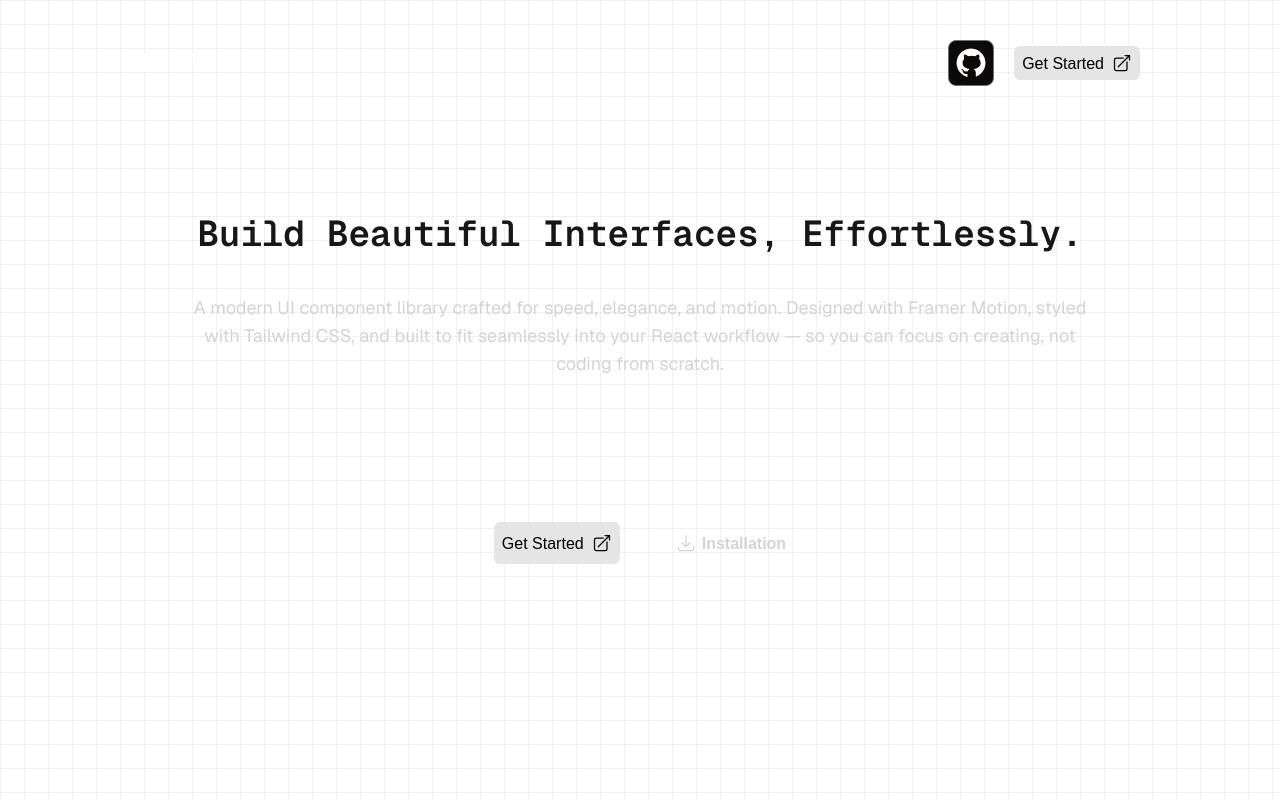
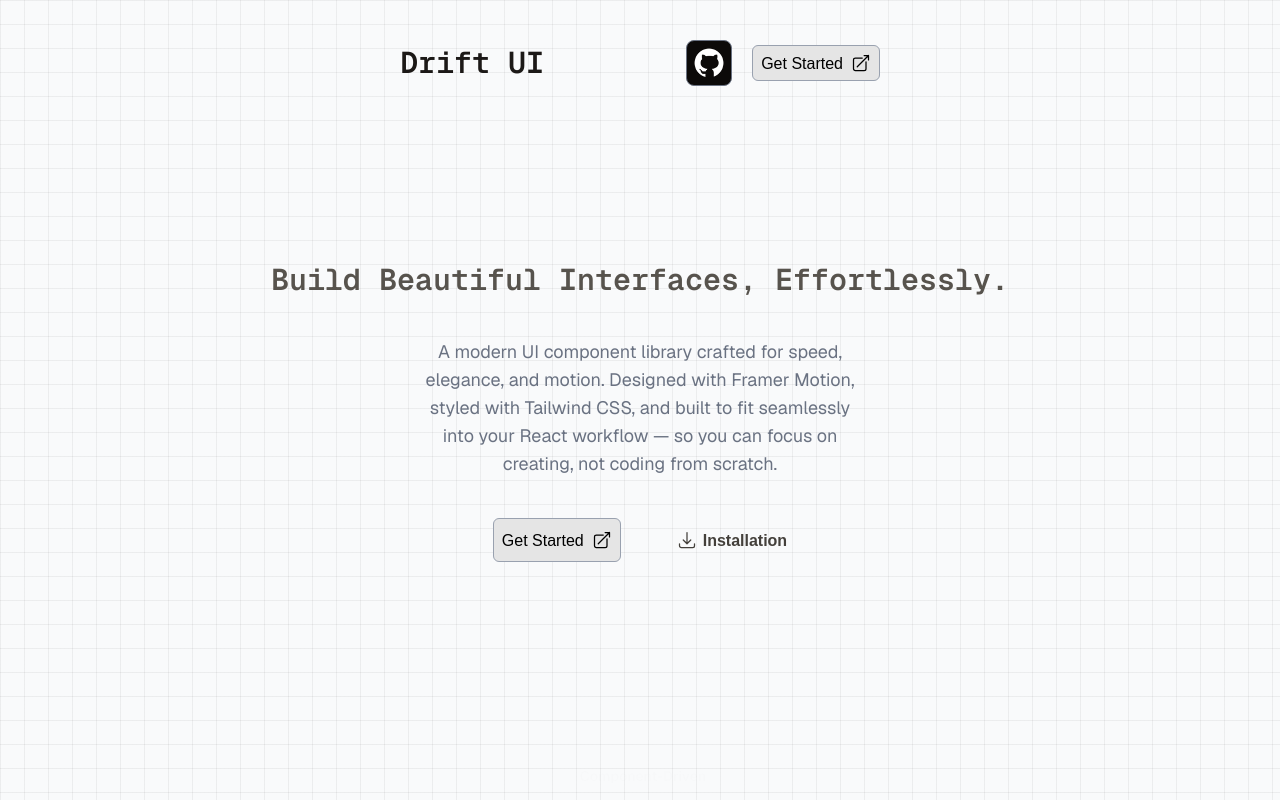
Before and after one commit to suryanshXD/Drift-UI, a Next.js app: page / in a window 1280 px wide. Built offline with nearby package versions, Linux system fonts and the light colour scheme.

Commit message:
grid bg change

```diff
--- a/app/components/home/Body.tsx
+++ b/app/components/home/Body.tsx
@@ -12,7 +12,7 @@ export function Body() {
       <motion.div
         initial="initial"
         animate="animate"
-        className="flex flex-col justify-center items-center text-center sm: mt-32 md:mt-32"
+        className="flex flex-col justify-center items-center text-center sm:px-12 sm: mt-32 md:mt-44 md:px-60"
       >
         <motion.div
           variants={{
@@ -20,7 +20,7 @@ export function Body() {
             animate: { opacity: 1, y: 0 },
           }}
           transition={{ delay: 1.1, duration: 1 }}
-          className="font-semibold font-mono sm: text-2xl sm: px-5 md:text-4xl"
+          className="font-semibold text-stone-600 font-mono sm: text-2xl sm: px-5 md:text-3xl"
         >
           Build Beautiful Interfaces, Effortlessly.
         </motion.div>
@@ -30,7 +30,7 @@ export function Body() {
             animate: { opacity: 1, y: 0 },
           }}
           transition={{ delay: 1.2, duration: 1 }}
-          className=" text-neutral-300 font-sans text-center sm: mt-10 sm: px-5 sm: text-md md:px-46 md:mt-10 md:text-lg"
+          className=" text-gray-500   font-sans text-center sm: mt-10 sm: px-5 sm: text-md md:px-46 md:mt-10 md:text-lg"
         >
           A modern UI component library crafted for speed, elegance, and motion.
           Designed with Framer Motion, styled with Tailwind CSS, and{" "}
@@ -47,7 +47,7 @@ export function Body() {
             on creating, not coding from scratch.
           </motion.span>
         </motion.div>
-        <div className="flex flex-row items-center gap-14 mt-36">
+        <div className="flex flex-row items-center gap-14 mt-10">
           <Link href={"/docs"}>
             <motion.button
               variants={{
@@ -55,7 +55,7 @@ export function Body() {
                 animate: { opacity: 1, y: 0 },
               }}
               transition={{ delay: 1.5, duration: 1 }}
-              className="flex flex-row items-center justify-center bg-neutral-200 text-black rounded-md p-2 cursor-pointer"
+              className="flex flex-row items-center justify-center border border-gray-400 bg-neutral-200 text-black rounded-md p-2 cursor-pointer"
             >
               <span className="pt-0.5 pr-2">Get Started </span>
               <ExternalLink />
@@ -68,7 +68,7 @@ export function Body() {
                 animate: { opacity: 1, y: 0 },
               }}
               transition={{ delay: 1.5, duration: 1 }}
-              className="text-neutral-300 flex flex-row items-center font-semibold"
+              className="text-stone-700 flex flex-row items-center font-semibold"
             >
               <span className="pr-1.5">
                 <DownloadLogo />
@@ -77,7 +77,7 @@ export function Body() {
             </motion.div>
           </Link>
         </div>
-        <div className="text-neutral-400 font-sans font-semibold text-sm sm: mt-62 md:mt-38">
+        <div className="text-stone-600 font-sans font-semibold text-sm sm: mt-[86%] md:mt-46">
           <RotateWord
             words={["Component-Driven", "Motion-Enabled", "Production-Ready"]}
           />
--- a/app/components/home/Header.tsx
+++ b/app/components/home/Header.tsx
@@ -13,7 +13,7 @@ export function Header() {
         initial="initial"
         animate="animate"
         transition={{ delay: 0.5, staggerChildren: 0.1 }}
-        className="flex flex-row justify-between items-center text-center sm: pt-8 md:pt-10 md:px-5"
+        className=" relative flex flex-row justify-between items-center text-center sm: pt-8 md:pt-10 md:px-70"
       >
         <motion.div
           variants={{
@@ -21,7 +21,7 @@ export function Header() {
             animate: { opacity: 1, y: 0 },
           }}
           transition={{ duration: 1, delay: 0.5 }}
-          className="font-semibold font-mono  text-white sm: ml-8 sm: text-xl  md:ml-30 md:text-2xl"
+          className="font-semibold font-mono  text-stone-900 sm: ml-8 sm: text-xl  md:ml-30 md:text-3xl"
         >
           Drift UI
         </motion.div>
@@ -50,7 +50,7 @@ export function Header() {
             className="sm: hidden md:block"
           >
             <Link href={"/docs"}>
-              <button className="flex flex-row items-center justify-center bg-neutral-200 text-black rounded-md py-1 px-2 cursor-pointer">
+              <button className="flex flex-row items-center justify-center border border-gray-400 bg-neutral-200 text-black rounded-md py-1 px-2 cursor-pointer">
                 <span className="pt-0.5 pr-2">Get Started </span>
                 <ExternalLink />
               </button>
--- a/app/docs/components/3d-effect/page.tsx
+++ b/app/docs/components/3d-effect/page.tsx
@@ -18,7 +18,7 @@ export default function page() {
   return (
     <>
       <div className="flex flex-row min-h-screen sm: ml-1 lg:ml-36">
-        <div className="pl-10  mt-24">
+        <div className="pl-10  mt-12">
           <div className="text-3xl text-black font-sans font-bold">
             3D Card Effect
           </div>
--- a/app/docs/layout.tsx
+++ b/app/docs/layout.tsx
@@ -9,7 +9,7 @@ import { usePathname } from "next/navigation";
 
 const components = [
   {
-    label: "3d-effect",
+    label: "3D-effect",
     herf: "/3d-effect",
   },
   {
@@ -48,16 +48,16 @@ export default function layout({ children }: { children: React.ReactNode }) {
   const selectedPath = (path: string) => {
     if (path === "/docs") return "introduction";
     if (path.includes("/docs/installtion")) return "installtion";
-    if (path.includes("/docs/components/3d-effect")) return "3d-effect";
+    if (path.includes("/docs/components/3d-effect")) return "3D-effect";
     if (path.includes("/docs/components/background")) return "Background";
     if (path.includes("/docs/components/button")) return "Button";
     if (path.includes("/docs/components/card")) return "Card";
-    if (path.includes("/docs/components/header")) return "Header";
+    if (path.includes("/docs/components/navbar")) return "Navbar";
     if (path.includes("/docs/components/scroll")) return "Scroll";
     if (path.includes("/docs/components/text")) return "Text";
     if (path.includes("/docs/components/testimonial")) return "Testimonial";
 
-    return ""; // fallback
+    return "";
   };
   const [selected, setSelected] = useState(selectedPath(pathname));
 
@@ -170,7 +170,7 @@ export default function layout({ children }: { children: React.ReactNode }) {
               </div>
             </div>
           </div>
-          <div className="sm: ml-0 sm: mt-12  lg:ml-61 lg:mt-16">
+          <div className="sm: ml-0 sm: mt-12  lg:ml-62.5 lg:mt-16">
             {children}
           </div>
         </div>
--- a/app/page.tsx
+++ b/app/page.tsx
@@ -7,7 +7,7 @@ import { Body } from "./components/home/Body";
 export default function Home() {
   return (
     <>
-      <div className="absolute min-h-screen w-full bg-[linear-gradient(to_right,#b1b1b12e_1px,transparent_1px),linear-gradient(to_bottom,#b1b1b12e_1px,transparent_1px)] bg-[size:24px_24px]  ">
+      <div className="absolute min-h-screen w-full bg-gray-50 bg-[linear-gradient(to_right,#b1b1b12e_1px,transparent_1px),linear-gradient(to_bottom,#b1b1b12e_1px,transparent_1px)] bg-[size:24px_24px]  ">
         <Header />
         <Body />
       </div>
```
